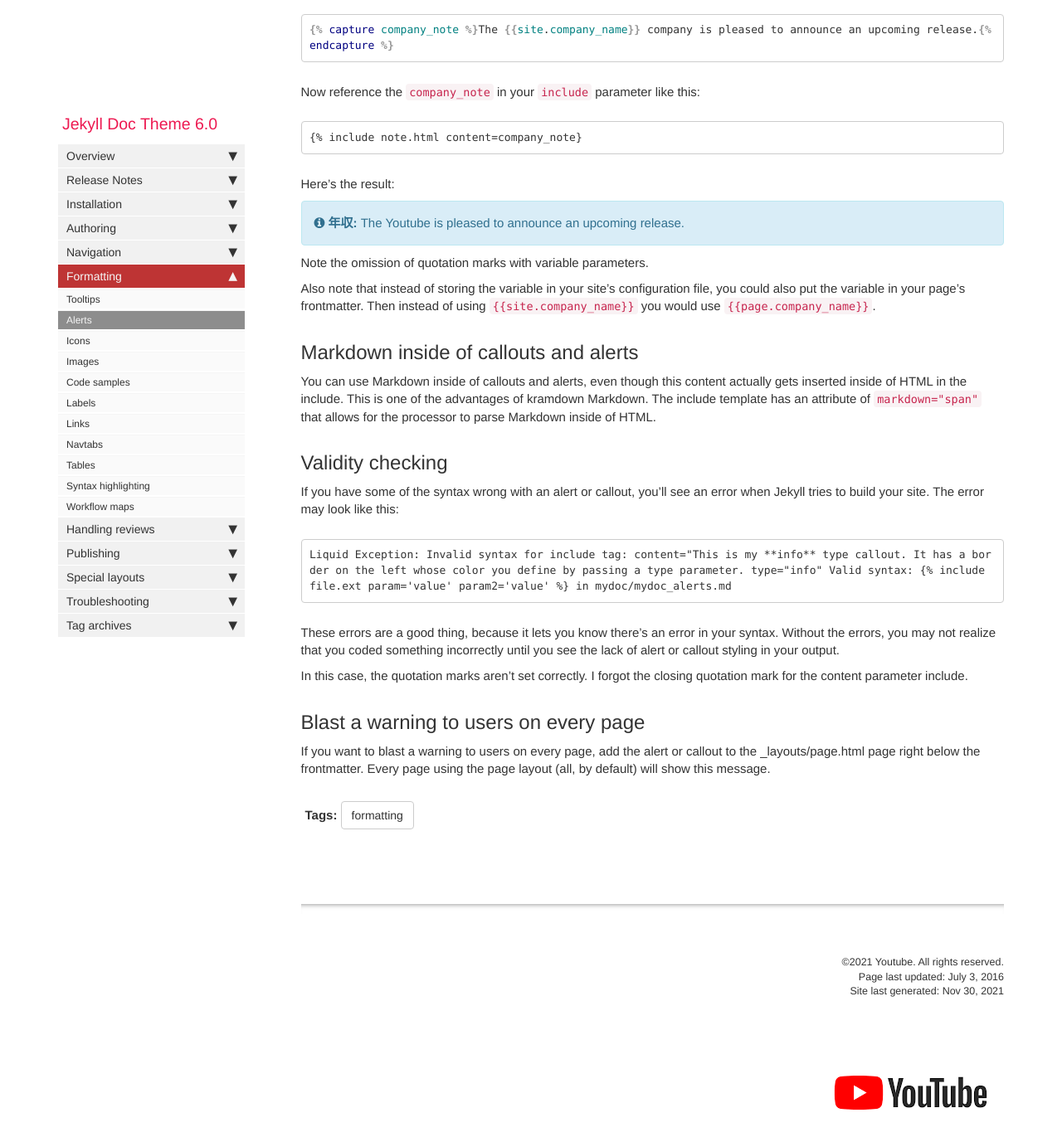
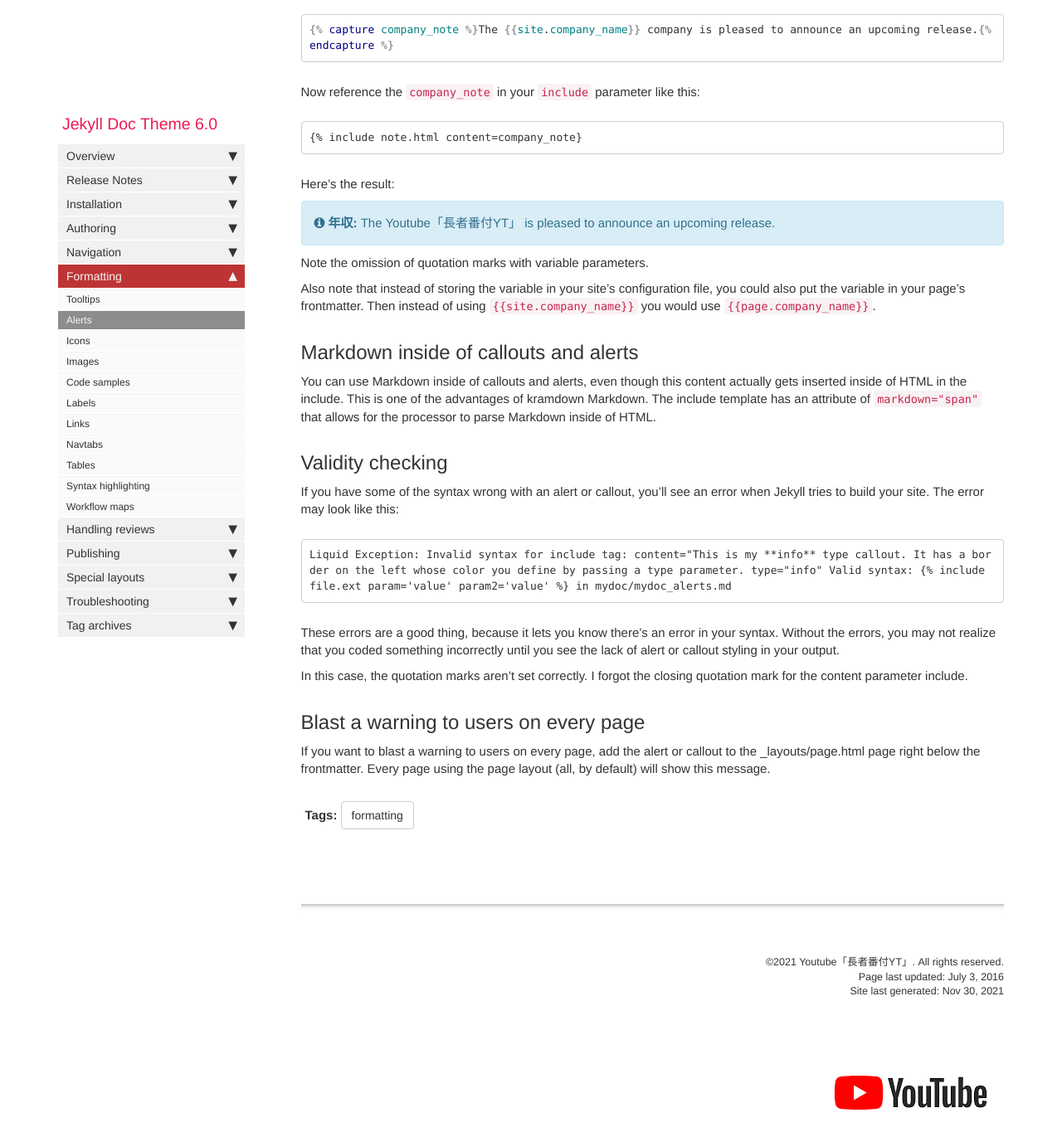
Before and after one commit to takagotch/page482, a Jekyll site: the page built from pages/mydoc/mydoc_alerts.md, in a window 1280 px wide and 1400 px high, scrolled down 5127 px. Shown: the top 1377 px of the window at 83% size. Built offline with Jekyll 4.4.1, drawn with Linux system fonts in a browser that asks for light colours; comment, search, counter and statistics services are not loaded.

Commit message:
Update _config.yml

```diff
--- a/_config.yml
+++ b/_config.yml
@@ -6,10 +6,10 @@ output: web
 topnav_title: Youtuberランキング「長者番付」2021
 # this appears on the top navigation bar next to the home button
 
-site_title: Youtuber 年収ランキングサイト「カウントダウンYT」　2021
+site_title: Youtuber 年収ランキングサイト「長者番付YT」　2021
 # this appears in the html browser tab for the site title (seen mostly by search engines, not users)
 
-company_name: Youtube
+company_name: Youtube「長者番付YT」
 # this appears in the footer
 
 # Edit me
```
